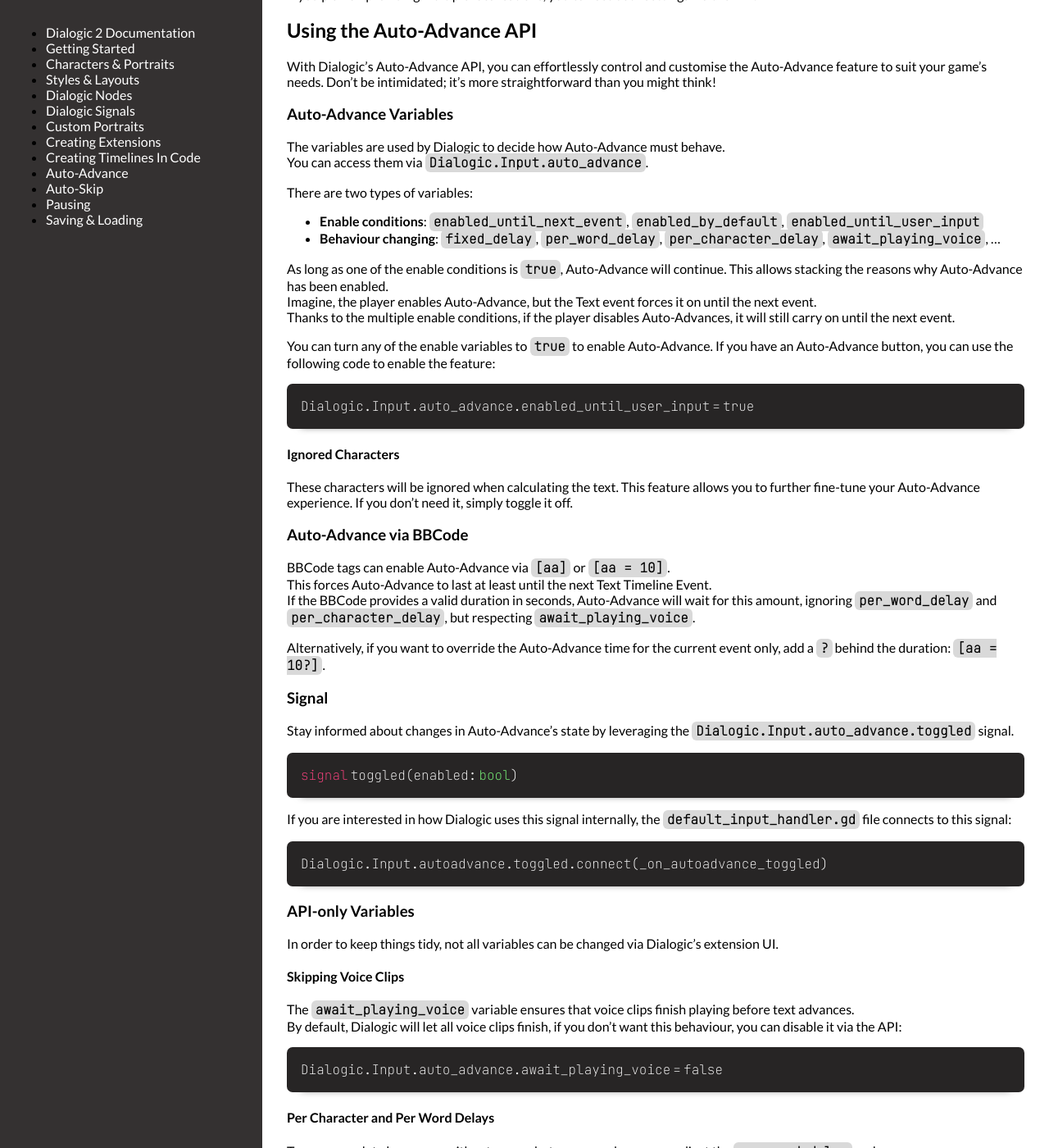
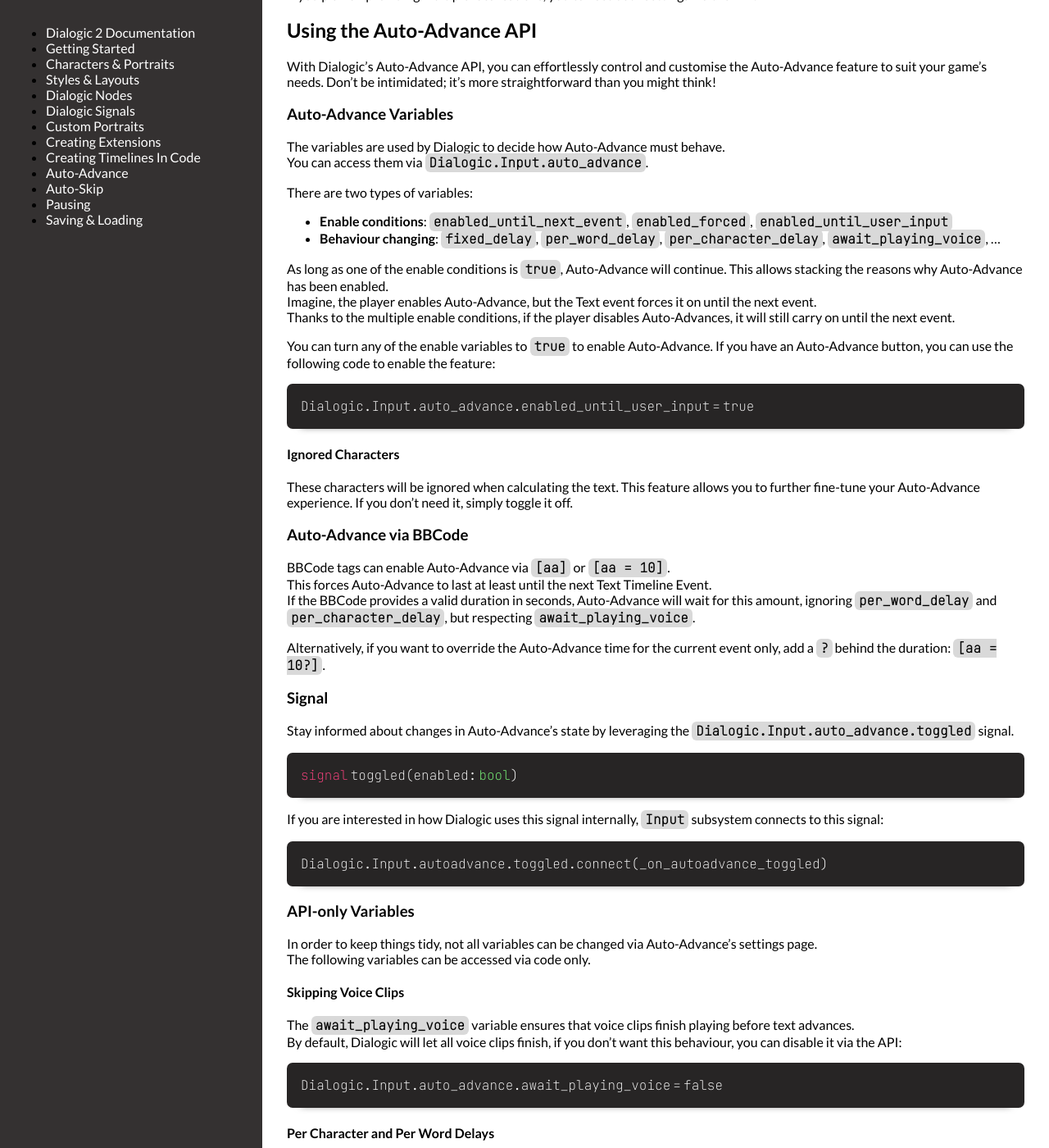
Before and after one commit to dialogic-godot/documentation, a Jekyll site: the page built from documentation/auto-advance.md, in a window 1280 px wide and 1400 px high, scrolled down 1157 px. Shown: the whole window at 82% size. Built offline with Jekyll 4.4.1, drawn with Linux system fonts in a browser that asks for light colours.

Commit message:
Fix inaccuracies.

````diff
--- a/documentation/auto-advance.md
+++ b/documentation/auto-advance.md
@@ -65,7 +65,7 @@
 
 There are two types of variables:
 
-- **Enable conditions**: `enabled_until_next_event`, `enabled_by_default`, `enabled_until_user_input`
+- **Enable conditions**: `enabled_until_next_event`, `enabled_forced`, `enabled_until_user_input`
 - **Behaviour changing**: `fixed_delay`, `per_word_delay`, `per_character_delay`, `await_playing_voice`, …
 
 As long as one of the enable conditions is `true`, Auto-Advance will continue.
@@ -106,7 +106,7 @@
 signal toggled(enabled: bool)
 ```
 
-If you are interested in how Dialogic uses this signal internally, the `default_input_handler.gd` file connects to this signal:
+If you are interested in how Dialogic uses this signal internally, `Input` subsystem connects to this signal:
 
 ```gdscript
 Dialogic.Input.autoadvance.toggled.connect(_on_autoadvance_toggled)
@@ -114,8 +114,8 @@
 
 ### API-only Variables
 
-In order to keep things tidy, not all variables can be changed via Dialogic's
-extension UI.
+In order to keep things tidy, not all variables can be changed via Auto-Advance's settings page.\
+The following variables can be accessed via code only.
 
 #### Skipping Voice Clips
 
````
